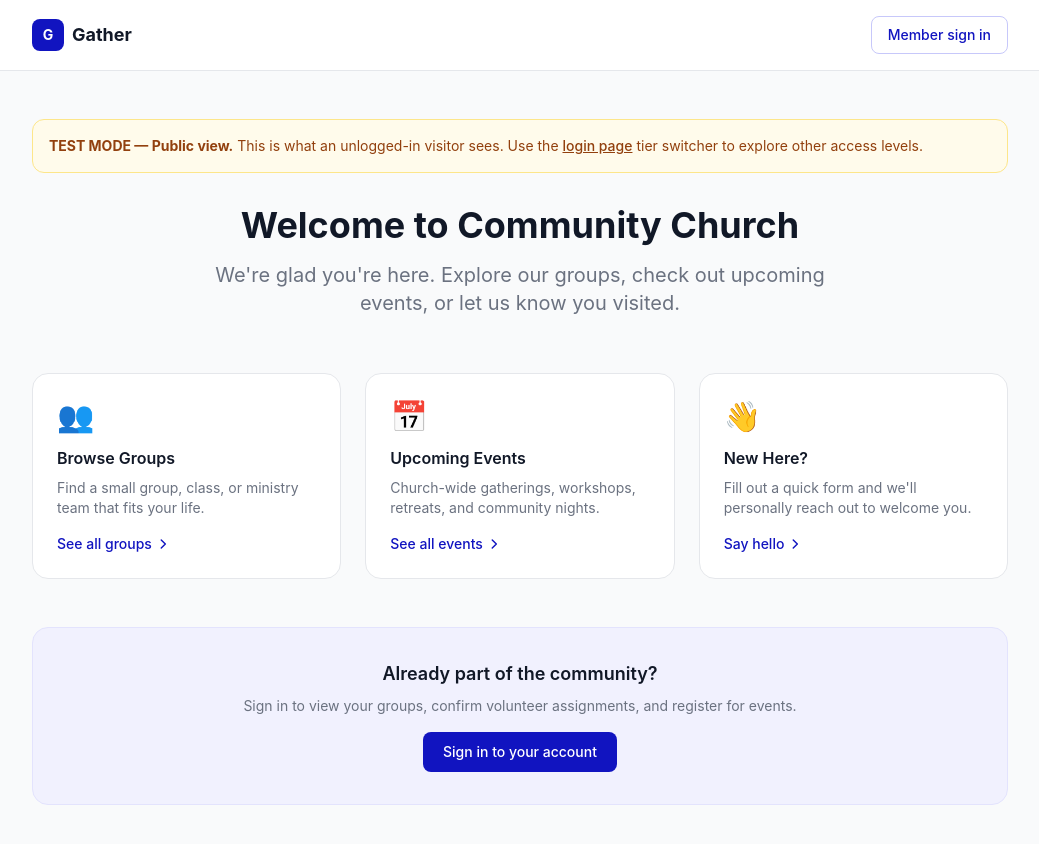
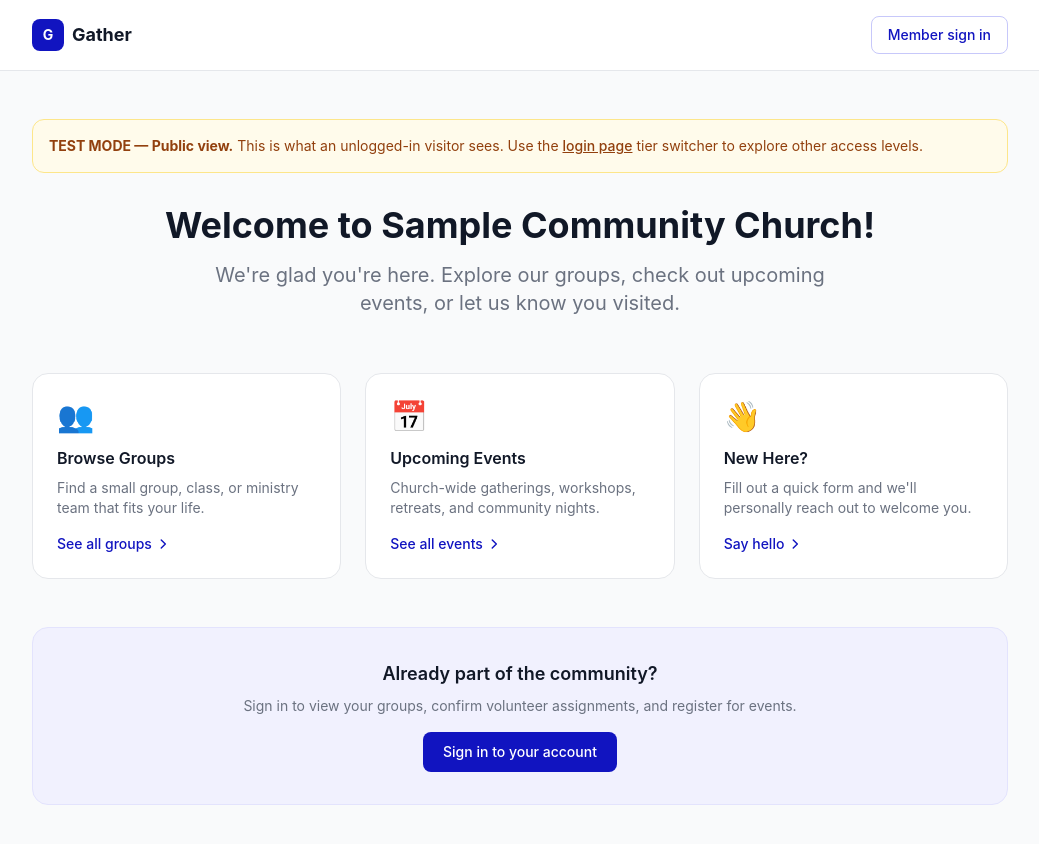
Before and after one commit to chrisroberds-ops/gather-vital, a React (Vite) app: page /public in a window 1280 px wide. Shown: the top 844 px of the page, without its empty margins (120-1159 px from the left). Built offline with nearby package versions, Linux system fonts and the light colour scheme.

Commit message:
Fix visitor form church name to use dynamic config

```diff
--- a/src/features/public-pages/PublicLandingPage.tsx
+++ b/src/features/public-pages/PublicLandingPage.tsx
@@ -1,7 +1,9 @@
 import { Link } from 'react-router-dom'
 import { isTestMode } from '@/config/firebase'
+import { useAppConfig } from '@/services/app-config-context'
 
 export default function PublicLandingPage() {
+  const { config } = useAppConfig()
   return (
     <div className="min-h-screen bg-gray-50">
       {/* Header */}
@@ -32,7 +34,7 @@
 
         {/* Hero */}
         <div className="text-center mb-14">
-          <h1 className="text-4xl font-bold text-gray-900 mb-4">Welcome to Community Church</h1>
+          <h1 className="text-4xl font-bold text-gray-900 mb-4">Welcome to {config.church_name}!</h1>
           <p className="text-xl text-gray-500 max-w-2xl mx-auto">
             We're glad you're here. Explore our groups, check out upcoming events, or let us know you visited.
           </p>
```
